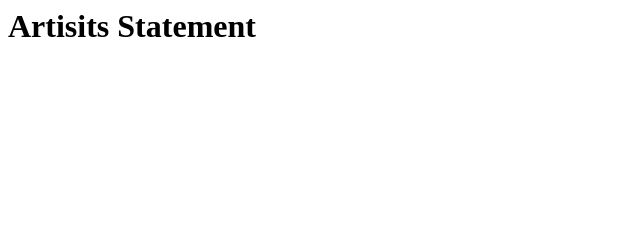
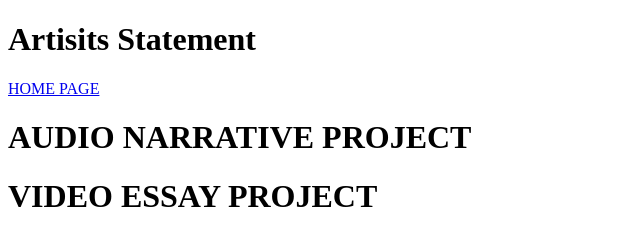
Before and after one commit to AddisonMurdoch/Portfolio-Website, a plain HTML site: page projects.html in a window 1280 px wide. Shown: the whole page, without its empty margins (0-640 px from the left). Drawn offline with Linux system fonts and the light colour scheme.

Commit message:
Adding minor elements like DOCTYPE and div containers

```diff
--- a/projects.html
+++ b/projects.html
@@ -1,8 +1,16 @@
+<!DOCTYPE html>
 <html>
 <head>
     <title> Composing Digital Media</title>
 </head>
 <body>
 <h1>Artisits Statement</h1>
+<p> <a href= "index.html"> HOME PAGE </a></p>
+<div>
+<h1> AUDIO NARRATIVE PROJECT </h1>
+</div>
+<div>
+<h1> VIDEO ESSAY PROJECT </h1>
+</div>
 </body>
 </html>
```
Also changed, not shown: index.html (+1 -0 lines).
